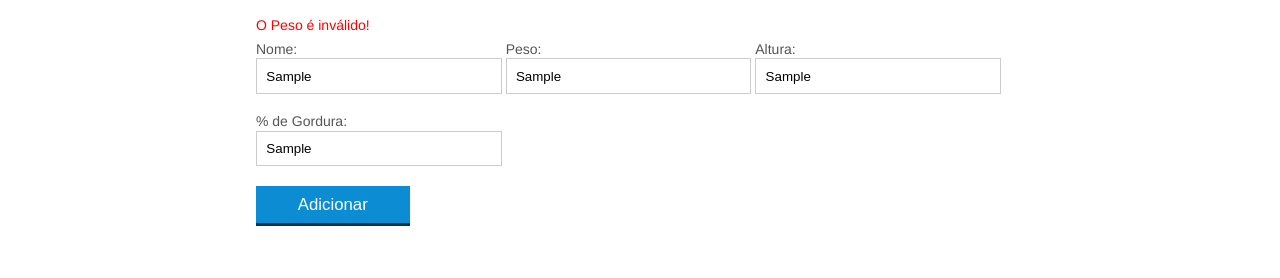
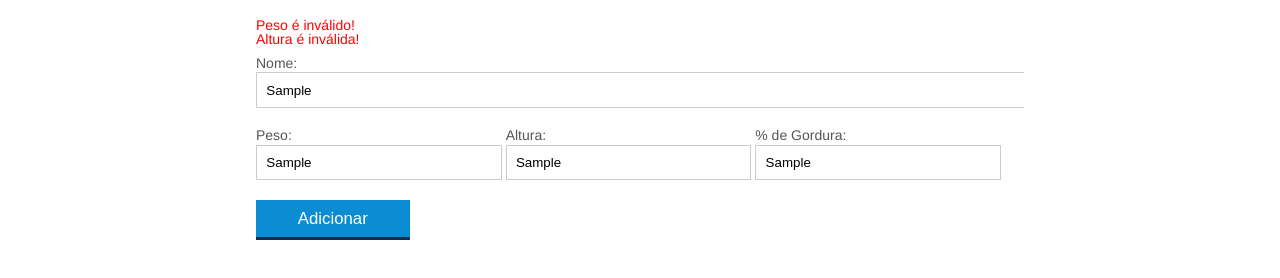
Before and after one commit to ramondeallima/nutricao-imc, a plain HTML site: page index.html in a window 1280 px wide. Both pictures are taken after typing "Sample", "Sample", "Sample", "Sample" into the empty fields and a click on the button "Adicionar". Shown: the part 438-716 px from the top of the page. Drawn offline with Linux system fonts and the light colour scheme.

Commit message:
Verificações de validação do formulário finalizadas.

```diff
--- a/css/index.css
+++ b/css/index.css
@@ -124,10 +124,7 @@ button[disabled=disabled], button:disabled {
 	border-color: darkgray;
 
 }
-#nome{
-	width: 100%;
-	margin-right: 400px;
-}
+
 .adicionar-paciente{
     margin-top: 30px;
 }
@@ -138,6 +135,9 @@ button[disabled=disabled], button:disabled {
 .paciente-invalido{
 	background-color: orangered	;
 }
-#mensagem-erro{
+#mensagens-erro{
 	color: red;
 }
+#nome{
+	width: 785px;
+}
--- a/index.html
+++ b/index.html
@@ -73,12 +73,13 @@
 
 			<section class="container">
 				<h2 id="titulo-form">Adicionar novo paciente</h2>
-				<ul id="mensagem-erro"></ul>
+				<ul id="mensagens-erro"></ul>
 				<form id="form-adiciona">
 					<div class="grupo">
 						<label for="nome">Nome:</label>
 						<input id="nome" name="nome" type="text" placeholder="digite o nome do seu paciente" class="campo">
 					</div>
+					<div>
 						<div class="grupo">
 							<label for="peso">Peso:</label>
 							<input id="peso" name="peso" type="text" placeholder="digite o peso do seu paciente" class="campo campo-medio">
@@ -91,6 +92,7 @@
 							<label for="gordura">% de Gordura:</label>
 							<input id="gordura" type="text" placeholder="digite a porcentagem de gordura do seu paciente" class="campo campo-medio">
 						</div>
+					</div>
 
 					<button id="adicionar-paciente" class="botao bto-principal">Adicionar</button>
 				</form>
--- a/js/form.js
+++ b/js/form.js
@@ -9,11 +9,11 @@ botaoAdicionar.addEventListener('click', function(event){
 
     var pacienteTR = MontarTr(paciente)
 
-    var erro = validaPaciente(paciente)
+    var erros = validaPaciente(paciente)
 
-    if (erro.length > 0) {
-        var mensagemErro = document.querySelector('#mensagem-erro')
-        mensagemErro.textContent = erro
+    if (erros.length > 0) {
+        exibeMensagensDeErro(erros)
+
         return
     }
 
@@ -21,6 +21,8 @@ botaoAdicionar.addEventListener('click', function(event){
     tabela.appendChild(pacienteTR)
 
     form.reset()
+    var mensagensErro = document.querySelector('#mensagens-erro')
+    mensagensErro.innerHTML = ''
 })
 
 function ObterPacienteDoFormulario(form){
@@ -63,10 +65,39 @@ function MontarTD(dado, classe) {
     return td
 }
 
+function exibeMensagensDeErro(erros) {
+    var ul = document.querySelector('#mensagens-erro')
+
+    ul.innerHTML = ""
+
+    erros.forEach(element => {
+        var li = document.createElement('li')
+        li.textContent = element
+        ul.appendChild(li)
+    });
+}
+
 function validaPaciente(paciente) {
-    if(validaPeso(paciente.peso)){
-        return ''
-    }else{
-        return 'O Peso é inválido!'
+
+    var erros = []
+    if (paciente.nome.length == 0) {
+        erros.push('O nome não pode ser em branco!')
     }
+
+    if(!validaPeso(paciente.peso))
+        erros.push('Peso é inválido!')
+
+    if (!validaAltura(paciente.altura))
+        erros.push('Altura é inválida!')
+
+    if (paciente.gordura.length == 0)
+        erros.push('A gordura não pode ficar em branco!')
+
+    if(paciente.peso.length == 0)
+        erros.push('O peso não pode ficar em branco!')
+
+    if(paciente.altura.length == 0)
+        erros.push('A altura não pode ficar em branco!')
+
+    return erros
 }
```
Lines whose indentation alone changed are shown as unchanged.
